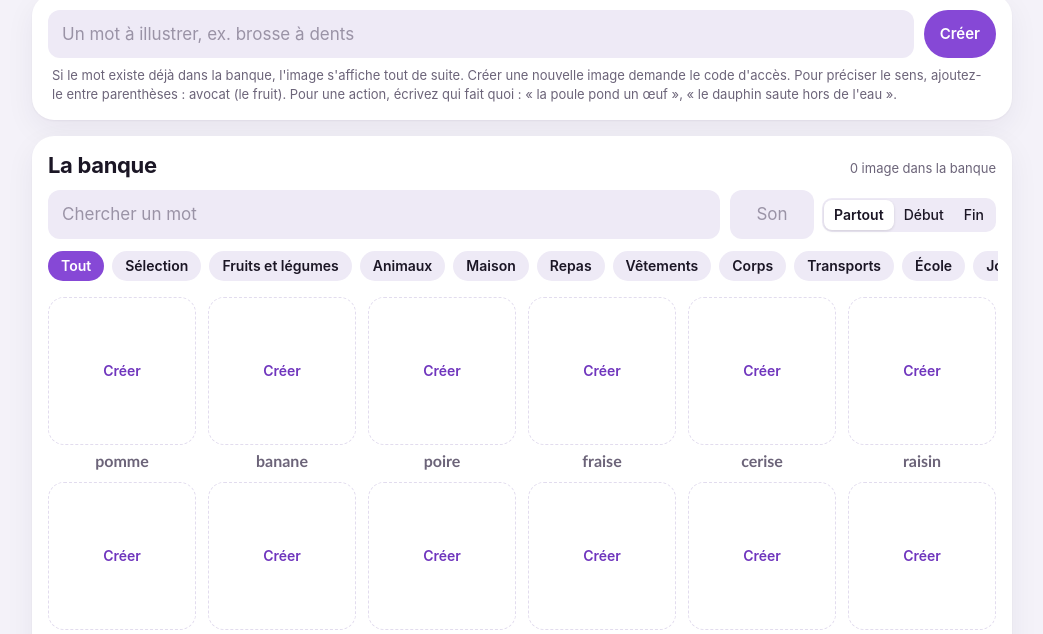
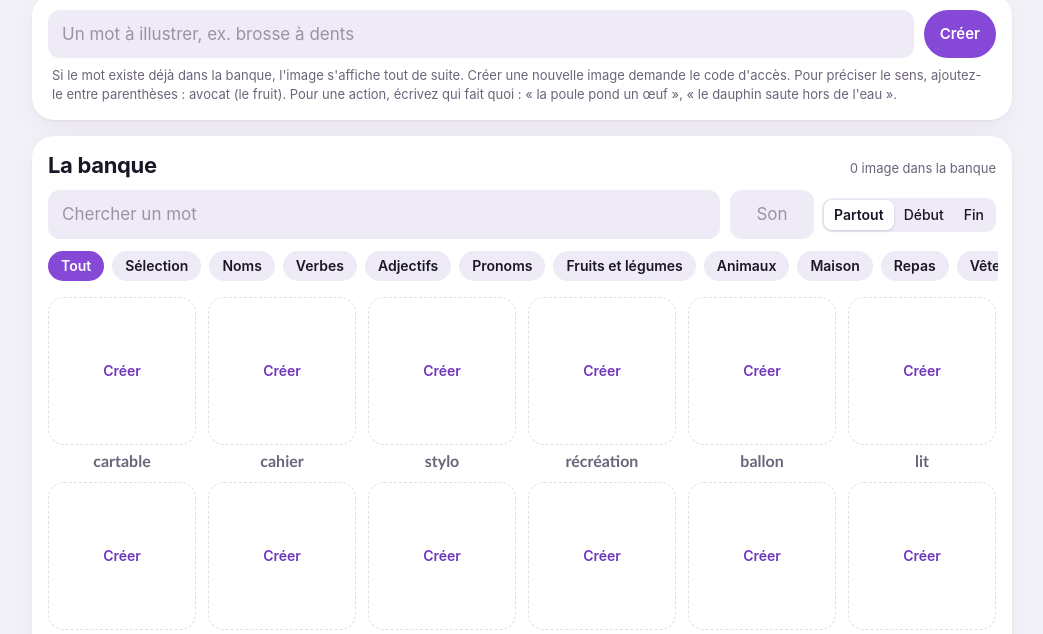
Before and after one commit to amine999aze/transcripteur, a plain HTML site: page imagier/index.html in a window 1280 px wide. Shown: the part 166-800 px from the top of the page, without its empty margins (118-1161 px from the left). Drawn offline with Linux system fonts and the light colour scheme; no server answers; a web font is replaced by a local one.

Commit message:
Imagier : catégories Noms, Verbes, Adjectifs, Pronoms ; un mot peut être dans plusieurs catégories
Co-Authored-By: Claude Opus 5.5 <noreply@anthropic.com>
Claude-Session: https://claude.ai/code/session_015Gt2C11g1PTBVNktMWmeU5

```diff
--- a/imagier/index.html
+++ b/imagier/index.html
@@ -290,6 +290,10 @@ h2 { margin: 0; font: 700 22px/1.2 var(--font-display); letter-spacing: -0.015em
 
   // Suggestions de départ : mots courants en logopédie, par catégorie.
   const STARTER = {
+    'Noms': 'cartable, cahier, stylo, récréation, ballon, lit, clé, téléphone, ordinateur, pyjama, voiture, bus, vélo, chaussures, manteau, chapeau, bonnet, gâteau, eau, cadeau',
+    'Verbes': 'manger, boire, écrire, dessiner, regarder, donner, couper, jouer, courir, arriver',
+    'Adjectifs': 'fatigué, content, triste, grand, petit, chaud, froid, fort',
+    'Pronoms': 'je, il, elle, le, la, les, lui, leur, le mien, la mienne, les miennes',
     'Fruits et légumes': 'pomme, banane, poire, fraise, cerise, raisin, orange, citron, ananas, pastèque, carotte, tomate, salade, pomme de terre, petits pois, champignon',
     'Animaux': 'chat, chien, lapin, cheval, vache, cochon, mouton, poule, canard, souris, lion, éléphant, girafe, singe, poisson, oiseau, papillon, escargot, serpent, ours',
     'Maison': 'maison, porte, fenêtre, lit, chaise, table, lampe, clé, canapé, télévision, horloge, téléphone',
@@ -305,6 +309,10 @@ h2 { margin: 0; font: 700 22px/1.2 var(--font-display); letter-spacing: -0.015em
   const CATS = Object.keys(STARTER);
   const catOf = {};
   CATS.forEach((c) => STARTER[c].split(',').forEach((w) => { catOf[norm(w.trim())] = c; }));
+  // Un mot peut appartenir à plusieurs catégories (ex. « vélo » : Noms et Transports).
+  const inStarter = {};
+  CATS.forEach((c) => { inStarter[c] = new Set(STARTER[c].split(',').map((w) => norm(w.trim()))); });
+  const inCat = (row, c) => (row.cat || catOf[row.key] || '') === c || (inStarter[c] && inStarter[c].has(row.key));
 
   const $ = (id) => document.getElementById(id);
   const S = { bank: new Map(), sel: new Set(), cat: 'Tout', pos: 'any', cur: null, busy: false, kind: 'imagier', wordMode: 'min', boards: 4, armAgain: false };
@@ -421,17 +429,17 @@ h2 { margin: 0; font: 700 22px/1.2 var(--font-display); letter-spacing: -0.015em
     const grid = $('grid'); grid.innerHTML = '';
     const items = [];
     for (const row of S.bank.values()) {
-      const c = row.cat || catOf[row.key] || '';
-      if (S.cat === 'Sélection' ? !S.sel.has(row.key) : (S.cat !== 'Tout' && c !== S.cat)) continue;
+      if (S.cat === 'Sélection' ? !S.sel.has(row.key) : (S.cat !== 'Tout' && !inCat(row, S.cat))) continue;
       if (!matches(row.label)) continue;
       items.push({ row });
     }
     items.sort((a, b) => fold(a.row.label).localeCompare(fold(b.row.label), 'fr'));
-    const todo = [];
+    const todo = [], seen = new Set();
     if (S.cat !== 'Sélection') {
       (S.cat === 'Tout' ? CATS : [S.cat]).forEach((c) => STARTER[c].split(',').forEach((w) => {
         w = w.trim();
-        if (!S.bank.has(norm(w)) && matches(w)) todo.push({ w, c });
+        const k = norm(w);
+        if (!S.bank.has(k) && !seen.has(k) && matches(w)) { seen.add(k); todo.push({ w, c }); }
       }));
     }
     const frag = document.createDocumentFragment();
```
